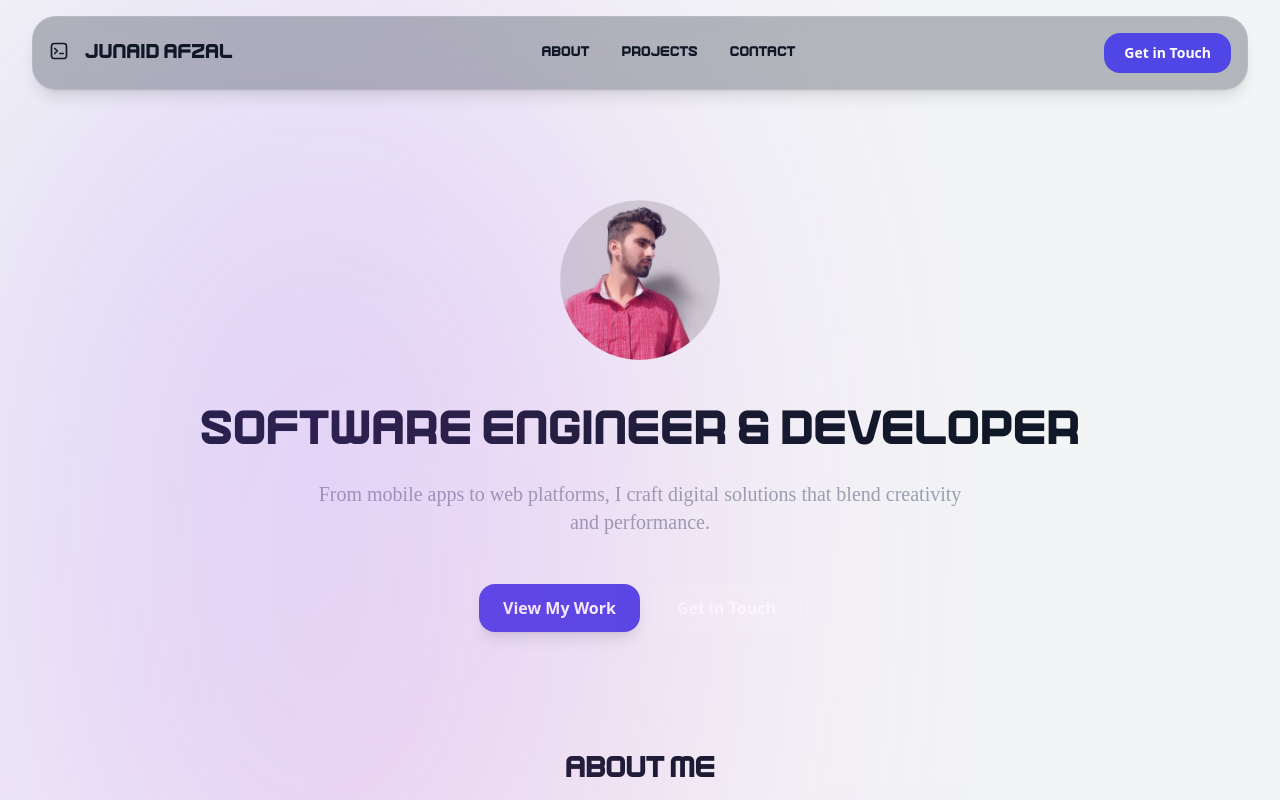
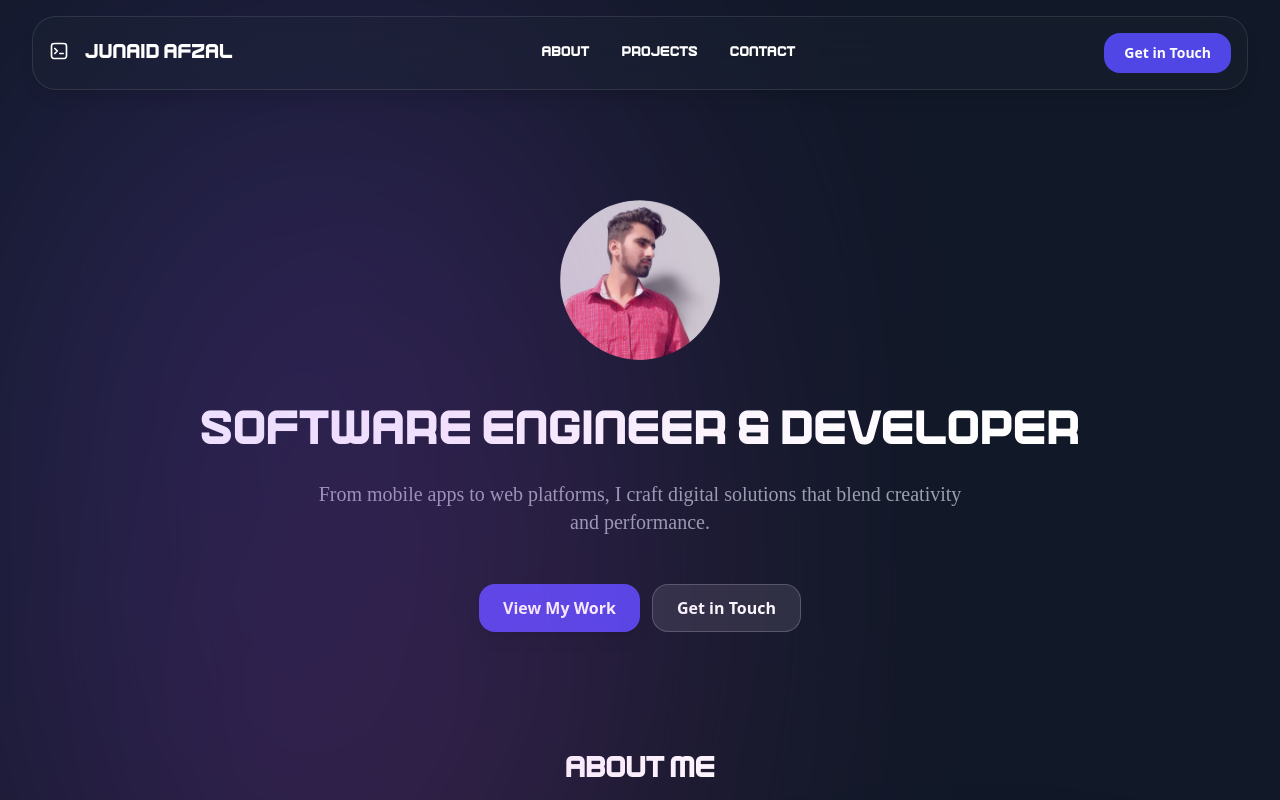
Before and after one commit to junii03/Advance-Web-Programming, a React (Vite) app in the folder assignments/assignment1/: page / in a window 1280 px wide. Shown: the top 800 px of the page. Built offline with nearby package versions, Linux system fonts and the light colour scheme.

Commit message:
theme fixed

```diff
--- a/assignments/assignment1/src/App.jsx
+++ b/assignments/assignment1/src/App.jsx
@@ -7,7 +7,7 @@ import Projects from "./components/Projects"
 function App() {
 
     return (
-        <div className="bg-background-light dark:bg-background-dark text-gray-900 dark:text-white font-body relative select-none overflow-hidden">
+        <div className="bg-background-dark text-white font-body relative select-none overflow-hidden">
             <div className="absolute top-0 left-0 w-full h-full z-0 pointer-events-none">
                 <div className="absolute top-0 left-0 w-1/2 h-1/2 bg-gradient-to-br from-indigo-500 via-purple-500 to-pink-500 rounded-full filter blur-[150px] opacity-20"></div>
                 <div className="absolute bottom-0 right-0 w-1/2 h-1/2 bg-gradient-to-tl from-teal-500 via-cyan-500 to-sky-500 rounded-full filter blur-[150px] opacity-20"></div>
```
Also changed, not shown: 1 other file (tests, documents, lock files or other folders).
